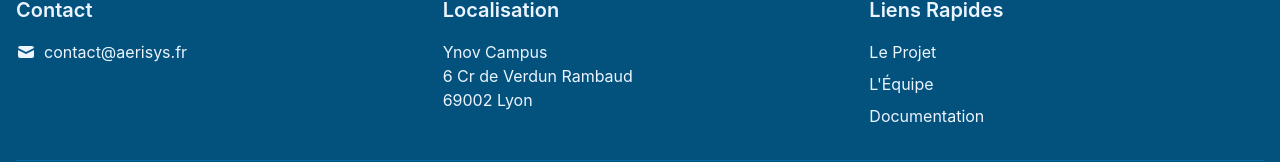
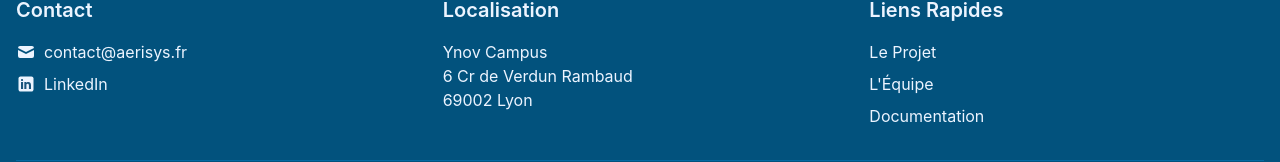
Before and after one commit to Aerisys/skylabs-website, a Vue app: page / in a window 1280 px wide. Shown: the part 3068-3230 px from the top of the page. Built offline with nearby package versions, Linux system fonts and the light colour scheme.

Commit message:
Add linkedin contact

```diff
--- a/src/components/TheFooter.vue
+++ b/src/components/TheFooter.vue
@@ -11,6 +11,14 @@
               <path d="M18 8.118l-8 4-8-4V14a2 2 0 002 2h12a2 2 0 002-2V8.118z" />
             </svg>
             contact@aerisys.fr
+          </a>
+          <a href="https://linkedin.com/company/aerisys" target="_blank" rel="noopener noreferrer"
+             class="text-primary-100 hover:text-primary-200 transition-colors flex items-center gap-2 mt-2">
+            <svg xmlns="http://www.w3.org/2000/svg" class="h-5 w-5" viewBox="0 0 48 48">
+              <path fill="currentColor" d="M42,37c0,2.762-2.238,5-5,5H11c-2.761,0-5-2.238-5-5V11c0-2.762,2.239-5,5-5h26c2.762,0,5,2.238,5,5V37z"></path>
+              <path fill="#18547c" d="M12 19H17V36H12zM14.485 17h-.028C12.965 17 12 15.888 12 14.499 12 13.08 12.995 12 14.514 12c1.521 0 2.458 1.08 2.486 2.499C17 15.887 16.035 17 14.485 17zM36 36h-5v-9.099c0-2.198-1.225-3.698-3.192-3.698-1.501 0-2.313 1.012-2.707 1.99C24.957 25.543 25 26.511 25 27v9h-5V19h5v2.616C25.721 20.5 26.85 19 29.738 19c3.578 0 6.261 2.25 6.261 7.274L36 36 36 36z"></path>
+            </svg>
+            LinkedIn
           </a>
         </div>
 
@@ -45,3 +53,5 @@
     </div>
   </footer>
 </template>
+<script setup lang="ts">
+</script>
```
